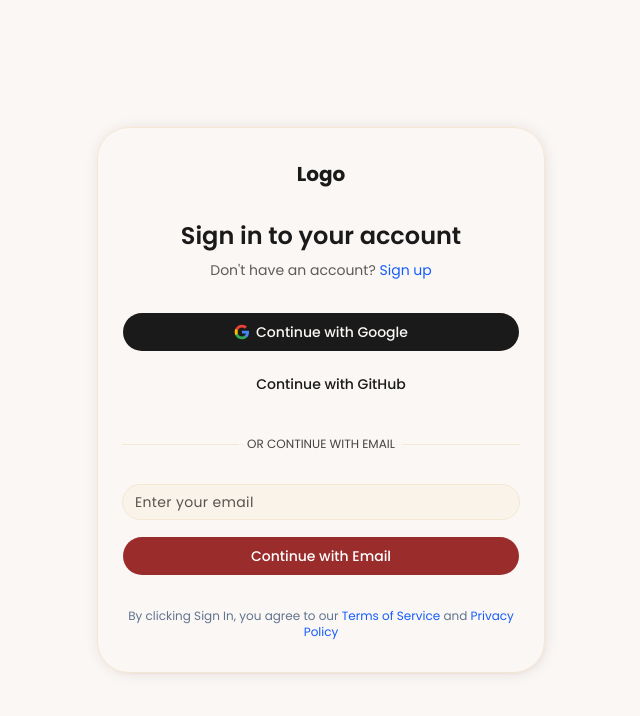
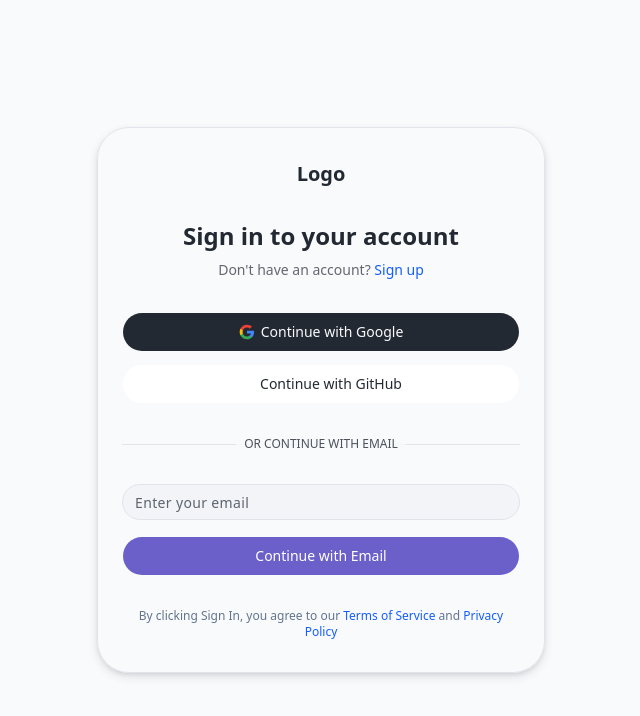
Before and after one commit to Shatlyk1011/sound-blog, a Next.js app: page /sign-in in a window 1280 px wide. Shown: the top 716 px of the page, without its empty margins (319-959 px from the left). Built offline with nearby package versions, Linux system fonts and the light colour scheme; no server answers; some icons are missing.

Commit message:
update colors

```diff
--- a/src/app/(frontend)/globals.css
+++ b/src/app/(frontend)/globals.css
@@ -3,121 +3,107 @@
 @custom-variant dark (&:is(.dark *));
 
 :root {
-  --background: #faf7f5;
-  --foreground: #1a1a1a;
-  --card: #faf7f5;
-  --card-foreground: #1a1a1a;
-  --popover: #faf7f5;
-  --popover-foreground: #1a1a1a;
-  --primary: #9b2c2c;
+  --background: #f9fafc;
+  --foreground: #232933;
+  --card: #ffffff;
+  --card-foreground: #232933;
+  --popover: #ffffff;
+  --popover-foreground: #232933;
+  --primary: #6b5fca;
   --primary-foreground: #ffffff;
-  --secondary: #fdf2d6;
-  --secondary-foreground: #805500;
-  --muted: #f0ebe8;
-  --muted-foreground: #57534e;
-  --accent: #fef3c7;
-  --accent-foreground: #7f1d1d;
-  --destructive: #991b1b;
+  --secondary: #e4ecf9;
+  --secondary-foreground: #2e3b50;
+  --muted: #f2f3f6;
+  --muted-foreground: #5d646f;
+  --accent: #e2edf8;
+  --accent-foreground: #232933;
+  --destructive: #f94144;
   --destructive-foreground: #ffffff;
-  --border: #f5e8d2;
-  --input: #f5e8d2;
-  --ring: #9b2c2c;
-  --chart-1: #b91c1c;
-  --chart-2: #9b2c2c;
-  --chart-3: #7f1d1d;
-  --chart-4: #b45309;
-  --chart-5: #92400e;
-  --sidebar: #f0ebe8;
-  --sidebar-foreground: #1a1a1a;
-  --sidebar-primary: #9b2c2c;
+  --border: #e1e5eb;
+  --input: #e1e5eb;
+  --ring: #6b5fca;
+  --chart-1: #6b5fca;
+  --chart-2: #4393e1;
+  --chart-3: #009daa;
+  --chart-4: #23ba7d;
+  --chart-5: #e54151;
+  --sidebar: #f3f5f8;
+  --sidebar-foreground: #232933;
+  --sidebar-primary: #6b5fca;
   --sidebar-primary-foreground: #ffffff;
-  --sidebar-accent: #fef3c7;
-  --sidebar-accent-foreground: #7f1d1d;
-  --sidebar-border: #f5e8d2;
-  --sidebar-ring: #9b2c2c;
-  --font-sans: Poppins, sans-serif;
-  --font-serif: Lora, serif;
-  --radius: 0.375rem;
-  --shadow-x: 1px;
-  --shadow-y: 1px;
-  --shadow-blur: 16px;
-  --shadow-spread: -2px;
+  --sidebar-accent: #e2edf8;
+  --sidebar-accent-foreground: #232933;
+  --sidebar-border: #e1e5eb;
+  --sidebar-ring: #6b5fca;
+  --font-sans: var(--font-sans);
+  --font-serif: var(--font-serif);
+  --radius: 0.5rem;
+  --shadow-x: 0px;
+  --shadow-y: 4px;
+  --shadow-blur: 10px;
+  --shadow-spread: 0px;
   --shadow-opacity: 0.12;
-  --shadow-color: hsl(0 63% 18%);
-  --shadow-2xs: 1px 1px 16px -2px hsl(0 63% 18% / 0.06);
-  --shadow-xs: 1px 1px 16px -2px hsl(0 63% 18% / 0.06);
-  --shadow-sm:
-    1px 1px 16px -2px hsl(0 63% 18% / 0.12),
-    1px 1px 2px -3px hsl(0 63% 18% / 0.12);
-  --shadow:
-    1px 1px 16px -2px hsl(0 63% 18% / 0.12),
-    1px 1px 2px -3px hsl(0 63% 18% / 0.12);
-  --shadow-md:
-    1px 1px 16px -2px hsl(0 63% 18% / 0.12),
-    1px 2px 4px -3px hsl(0 63% 18% / 0.12);
-  --shadow-lg:
-    1px 1px 16px -2px hsl(0 63% 18% / 0.12),
-    1px 4px 6px -3px hsl(0 63% 18% / 0.12);
-  --shadow-xl:
-    1px 1px 16px -2px hsl(0 63% 18% / 0.12),
-    1px 8px 10px -3px hsl(0 63% 18% / 0.12);
-  --shadow-2xl: 1px 1px 16px -2px hsl(0 63% 18% / 0.3);
+  --shadow-color: #29303d;
+  --shadow-2xs: 0px 4px 10px 0px hsl(219.0000 19.6078% 20% / 0.06);
+  --shadow-xs: 0px 4px 10px 0px hsl(219.0000 19.6078% 20% / 0.06);
+  --shadow-sm: 0px 4px 10px 0px hsl(219.0000 19.6078% 20% / 0.12), 0px 1px 2px -1px hsl(219.0000 19.6078% 20% / 0.12);
+  --shadow: 0px 4px 10px 0px hsl(219.0000 19.6078% 20% / 0.12), 0px 1px 2px -1px hsl(219.0000 19.6078% 20% / 0.12);
+  --shadow-md: 0px 4px 10px 0px hsl(219.0000 19.6078% 20% / 0.12), 0px 2px 4px -1px hsl(219.0000 19.6078% 20% / 0.12);
+  --shadow-lg: 0px 4px 10px 0px hsl(219.0000 19.6078% 20% / 0.12), 0px 4px 6px -1px hsl(219.0000 19.6078% 20% / 0.12);
+  --shadow-xl: 0px 4px 10px 0px hsl(219.0000 19.6078% 20% / 0.12), 0px 8px 10px -1px hsl(219.0000 19.6078% 20% / 0.12);
+  --shadow-2xl: 0px 4px 10px 0px hsl(219.0000 19.6078% 20% / 0.30);
   --tracking-normal: 0em;
   --spacing: 0.25rem;
 }
 
 .dark {
-  --background: #1c1917;
-  --foreground: #f5f5f4;
-  --card: #292524;
-  --card-foreground: #f5f5f4;
-  --popover: #292524;
-  --popover-foreground: #f5f5f4;
-  --primary: #b91c1c;
-  --primary-foreground: #faf7f5;
-  --secondary: #92400e;
-  --secondary-foreground: #fef3c7;
-  --muted: #1f1c1a;
-  --muted-foreground: #d6d3d1;
-  --accent: #b45309;
-  --accent-foreground: #fef3c7;
-  --destructive: #ef4444;
+  --background: #0d1014;
+  --foreground: #dfe5ef;
+  --card: #14181f;
+  --card-foreground: #dfe5ef;
+  --popover: #14181f;
+  --popover-foreground: #dfe5ef;
+  --primary: #9690f1;
+  --primary-foreground: #0d1014;
+  --secondary: #252e3d;
+  --secondary-foreground: #bbcfef;
+  --muted: #1c222b;
+  --muted-foreground: #979fab;
+  --accent: #222f3c;
+  --accent-foreground: #dfe5ef;
+  --destructive: #f94144;
   --destructive-foreground: #ffffff;
-  --border: #44403c;
-  --input: #44403c;
-  --ring: #b91c1c;
-  --chart-1: #f87171;
-  --chart-2: #ef4444;
-  --chart-3: #dc2626;
-  --chart-4: #fbbf24;
-  --chart-5: #f59e0b;
-  --sidebar: #1c1917;
-  --sidebar-foreground: #f5f5f4;
-  --sidebar-primary: #b91c1c;
-  --sidebar-primary-foreground: #faf7f5;
-  --sidebar-accent: #b45309;
-  --sidebar-accent-foreground: #fef3c7;
-  --sidebar-border: #44403c;
-  --sidebar-ring: #b91c1c;
-  --shadow-color: hsl(0 63% 18%);
-  --shadow-2xs: 1px 1px 16px -2px hsl(0 63% 18% / 0.06);
-  --shadow-xs: 1px 1px 16px -2px hsl(0 63% 18% / 0.06);
-  --shadow-sm:
-    1px 1px 16px -2px hsl(0 63% 18% / 0.12),
-    1px 1px 2px -3px hsl(0 63% 18% / 0.12);
-  --shadow:
-    1px 1px 16px -2px hsl(0 63% 18% / 0.12),
-    1px 1px 2px -3px hsl(0 63% 18% / 0.12);
-  --shadow-md:
-    1px 1px 16px -2px hsl(0 63% 18% / 0.12),
-    1px 2px 4px -3px hsl(0 63% 18% / 0.12);
-  --shadow-lg:
-    1px 1px 16px -2px hsl(0 63% 18% / 0.12),
-    1px 4px 6px -3px hsl(0 63% 18% / 0.12);
-  --shadow-xl:
-    1px 1px 16px -2px hsl(0 63% 18% / 0.12),
-    1px 8px 10px -3px hsl(0 63% 18% / 0.12);
-  --shadow-2xl: 1px 1px 16px -2px hsl(0 63% 18% / 0.3);
+  --border: #292e36;
+  --input: #292e36;
+  --ring: #9690f1;
+  --chart-1: #9690f1;
+  --chart-2: #5194d5;
+  --chart-3: #00b9c3;
+  --chart-4: #49af7e;
+  --chart-5: #ff5d69;
+  --sidebar: #12161d;
+  --sidebar-foreground: #dfe5ef;
+  --sidebar-primary: #9690f1;
+  --sidebar-primary-foreground: #0d1014;
+  --sidebar-accent: #222f3c;
+  --sidebar-accent-foreground: #dfe5ef;
+  --sidebar-border: #292e36;
+  --sidebar-ring: #9690f1;
+  --radius: 0.5rem;
+  --shadow-x: 0px;
+  --shadow-y: 4px;
+  --shadow-blur: 10px;
+  --shadow-spread: 0px;
+  --shadow-opacity: 0.12;
+  --shadow-color: #0a0c0f;
+  --shadow-2xs: 0px 4px 10px 0px hsl(216 20.0000% 4.9020% / 0.06);
+  --shadow-xs: 0px 4px 10px 0px hsl(216 20.0000% 4.9020% / 0.06);
+  --shadow-sm: 0px 4px 10px 0px hsl(216 20.0000% 4.9020% / 0.12), 0px 1px 2px -1px hsl(216 20.0000% 4.9020% / 0.12);
+  --shadow: 0px 4px 10px 0px hsl(216 20.0000% 4.9020% / 0.12), 0px 1px 2px -1px hsl(216 20.0000% 4.9020% / 0.12);
+  --shadow-md: 0px 4px 10px 0px hsl(216 20.0000% 4.9020% / 0.12), 0px 2px 4px -1px hsl(216 20.0000% 4.9020% / 0.12);
+  --shadow-lg: 0px 4px 10px 0px hsl(216 20.0000% 4.9020% / 0.12), 0px 4px 6px -1px hsl(216 20.0000% 4.9020% / 0.12);
+  --shadow-xl: 0px 4px 10px 0px hsl(216 20.0000% 4.9020% / 0.12), 0px 8px 10px -1px hsl(216 20.0000% 4.9020% / 0.12);
+  --shadow-2xl: 0px 4px 10px 0px hsl(216 20.0000% 4.9020% / 0.30);
 }
 
 @theme inline {
--- a/src/payload-types.ts
+++ b/src/payload-types.ts
@@ -252,10 +252,6 @@
    */
   rawText?: string | null;
   /**
-   * The refined, human-readable version of the transcript after post-processing.
-   */
-  cleanedText?: string | null;
-  /**
    * The detected or specified language of the transcript (e.g. "en", "tr").
    */
   language?: string | null;
@@ -450,7 +446,6 @@
   userId?: T;
   recordId?: T;
   rawText?: T;
-  cleanedText?: T;
   language?: T;
   wordCount?: T;
   vtt?: T;
```
